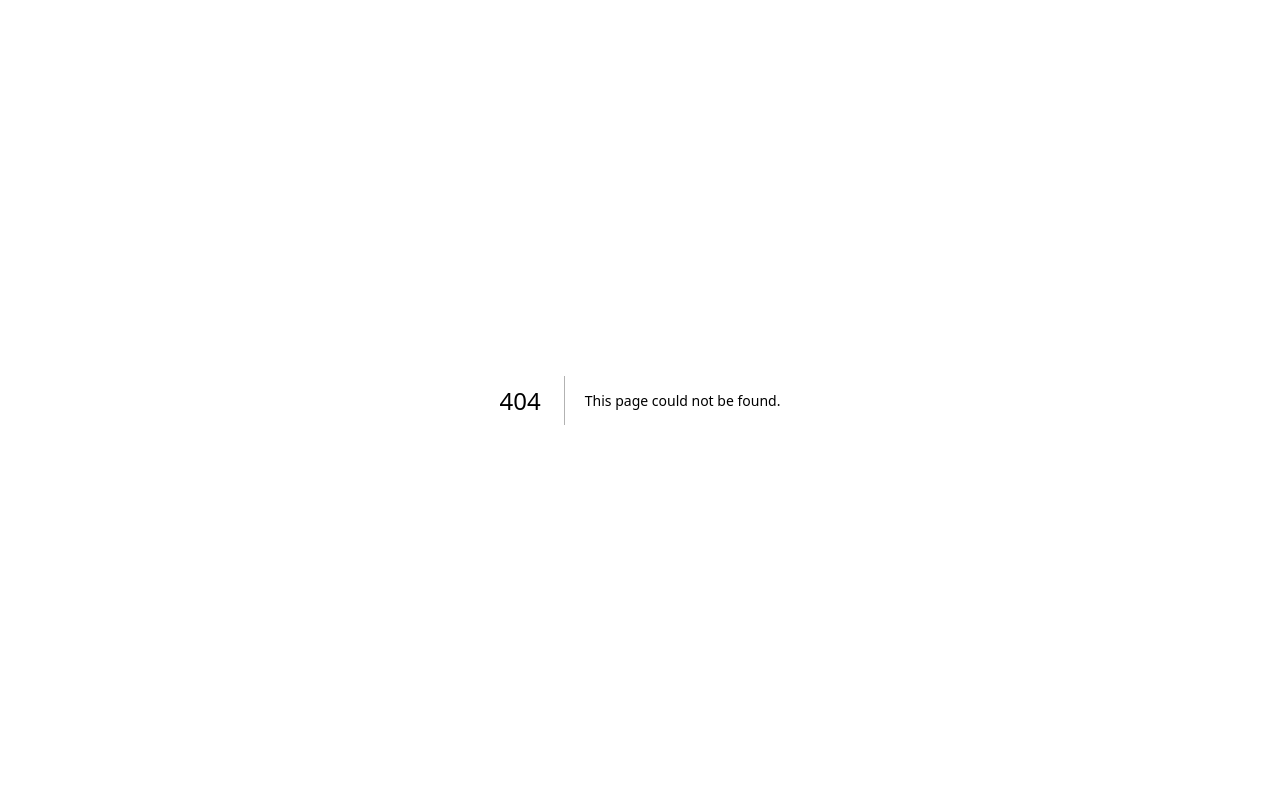
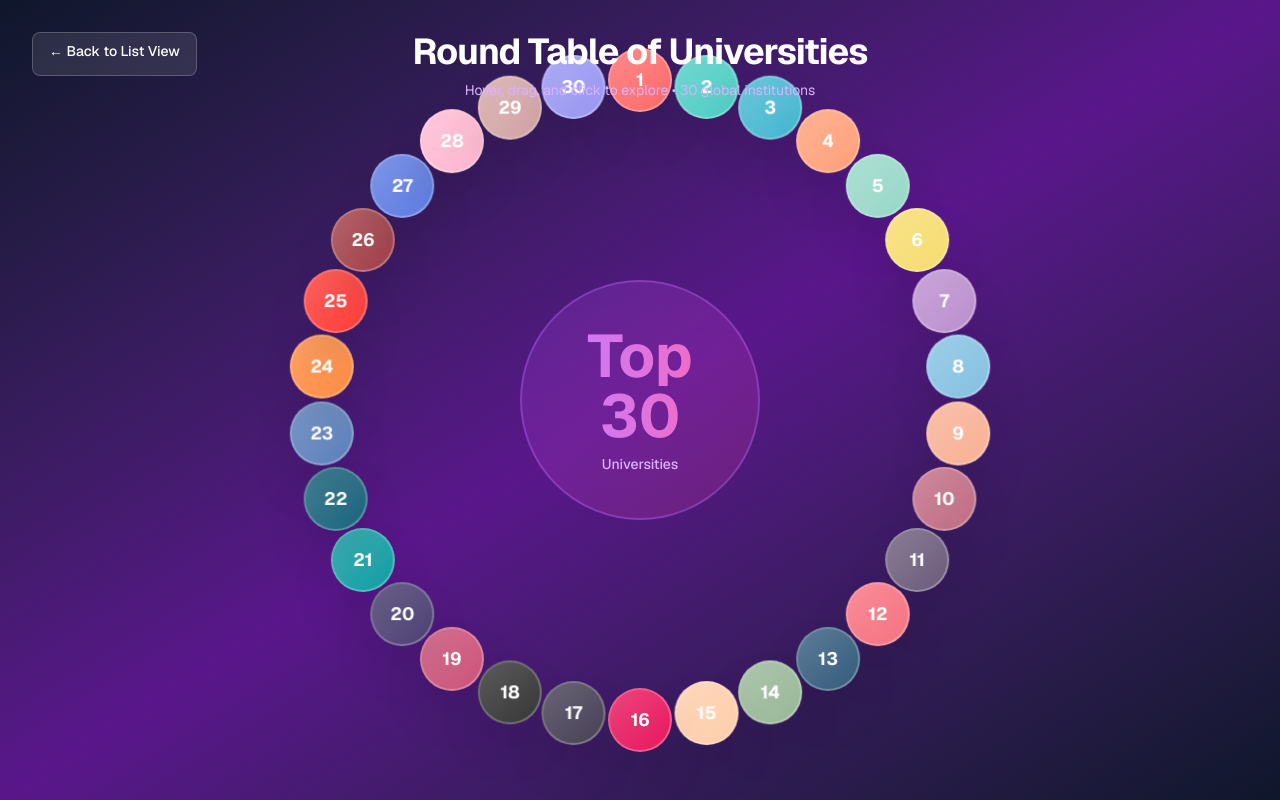
Before and after one commit to allaaaaan/top-global-universities, a Next.js app: page /circular in a window 1280 px wide. Before the commit this address had no page. Built offline with nearby package versions, Linux system fonts and the light colour scheme.

Commit message:
Update project name and version in package files, add framer-motion dependency, and implement a new circular layout for university display with enhanced interactivity and visual effects.

```diff
--- /dev/null
+++ b/app/circular/page.tsx
@@ -0,0 +1,231 @@
+'use client';
+
+import { useState, useRef } from 'react';
+import { motion, useMotionValue, useTransform, AnimatePresence } from 'framer-motion';
+import { getAllUniversities, University } from '@/data';
+
+export default function CircularLayout() {
+  const universities = getAllUniversities();
+  const [selectedId, setSelectedId] = useState<string | null>(null);
+  const [hoveredId, setHoveredId] = useState<string | null>(null);
+  const containerRef = useRef<HTMLDivElement>(null);
+
+  const radius = 320;
+  const centerRadius = 120;
+  const angleStep = (2 * Math.PI) / universities.length;
+
+  const selectedUniversity = universities.find(u => u.id === selectedId);
+
+  const colors = [
+    '#FF6B6B', '#4ECDC4', '#45B7D1', '#FFA07A', '#98D8C8',
+    '#F7DC6F', '#BB8FCE', '#85C1E2', '#F8B195', '#C06C84',
+    '#6C5B7B', '#F67280', '#355C7D', '#99B898', '#FECEAB',
+    '#E8175D', '#474056', '#363636', '#CC527A', '#4B3F72',
+    '#119DA4', '#19647E', '#5C80BC', '#FF8C42', '#FF3C38',
+    '#A23E48', '#5E7CE2', '#FFB8D1', '#D4A5A5', '#9896F1'
+  ];
+
+  return (
+    <div className="relative w-screen h-screen bg-gradient-to-br from-slate-900 via-purple-900 to-slate-900 overflow-hidden">
+      {/* Background Effects */}
+      <div className="absolute inset-0 bg-[radial-gradient(ellipse_at_center,_var(--tw-gradient-stops))] from-purple-900/20 via-transparent to-transparent" />
+
+      {/* Title */}
+      <motion.div
+        initial={{ opacity: 0, y: -50 }}
+        animate={{ opacity: 1, y: 0 }}
+        className="absolute top-8 left-1/2 -translate-x-1/2 z-20"
+      >
+        <h1 className="text-4xl font-bold text-white text-center tracking-tight">
+          Round Table of Universities
+        </h1>
+        <p className="text-purple-300 text-center mt-2 text-sm">
+          Hover, drag, and click to explore • {universities.length} global institutions
+        </p>
+      </motion.div>
+
+      {/* Circular Layout Container */}
+      <div
+        ref={containerRef}
+        className="absolute inset-0 flex items-center justify-center"
+      >
+        {/* Center Circle */}
+        <motion.div
+          initial={{ scale: 0, rotate: -180 }}
+          animate={{ scale: 1, rotate: 0 }}
+          transition={{ delay: 0.5, type: 'spring', stiffness: 200 }}
+          className="absolute w-[240px] h-[240px] rounded-full bg-gradient-to-br from-purple-500/20 to-pink-500/20 backdrop-blur-md border-2 border-purple-400/30 flex items-center justify-center z-10"
+        >
+          <div className="text-center px-6">
+            <div className="text-6xl font-bold text-transparent bg-clip-text bg-gradient-to-r from-purple-400 to-pink-400">
+              Top 30
+            </div>
+            <div className="text-purple-300 text-sm mt-2 font-medium">
+              Universities
+            </div>
+          </div>
+        </motion.div>
+
+        {/* University Circles */}
+        {universities.map((uni, index) => {
+          const angle = index * angleStep - Math.PI / 2;
+          const x = Math.cos(angle) * radius;
+          const y = Math.sin(angle) * radius;
+          const isSelected = selectedId === uni.id;
+          const isHovered = hoveredId === uni.id;
+
+          return (
+            <motion.div
+              key={uni.id}
+              initial={{ opacity: 0, scale: 0, x: 0, y: 0 }}
+              animate={{
+                opacity: 1,
+                scale: isSelected ? 1.3 : 1,
+                x,
+                y,
+                zIndex: isSelected ? 50 : isHovered ? 40 : 10,
+              }}
+              transition={{
+                delay: index * 0.03,
+                type: 'spring',
+                stiffness: 260,
+                damping: 20,
+              }}
+              drag
+              dragConstraints={{ left: -50, right: 50, top: -50, bottom: 50 }}
+              dragElastic={0.1}
+              dragTransition={{ bounceStiffness: 600, bounceDamping: 20 }}
+              whileHover={{
+                scale: isSelected ? 1.3 : 1.2,
+                rotate: [0, -5, 5, 0],
+                transition: { duration: 0.3 },
+              }}
+              whileTap={{ scale: 0.95 }}
+              onHoverStart={() => setHoveredId(uni.id)}
+              onHoverEnd={() => setHoveredId(null)}
+              onClick={() => setSelectedId(selectedId === uni.id ? null : uni.id)}
+              className="absolute cursor-pointer"
+              style={{
+                left: '50%',
+                top: '50%',
+                translateX: '-50%',
+                translateY: '-50%',
+              }}
+            >
+              {/* Glow Effect */}
+              {(isSelected || isHovered) && (
+                <motion.div
+                  layoutId={`glow-${uni.id}`}
+                  className="absolute inset-0 rounded-full blur-xl opacity-60"
+                  style={{
+                    backgroundColor: colors[index % colors.length],
+                    scale: 1.5,
+                  }}
+                  initial={{ opacity: 0 }}
+                  animate={{ opacity: 0.6 }}
+                  exit={{ opacity: 0 }}
+                />
+              )}
+
+              {/* Circle */}
+              <motion.div
+                className="relative w-16 h-16 rounded-full flex items-center justify-center text-white font-bold text-sm shadow-2xl border-2 border-white/30 backdrop-blur-sm"
+                style={{
+                  backgroundColor: colors[index % colors.length],
+                }}
+              >
+                <div className="absolute inset-0 rounded-full bg-gradient-to-br from-white/20 to-transparent" />
+                <span className="relative z-10 text-lg">{uni.rank}</span>
+              </motion.div>
+
+              {/* Tooltip on Hover */}
+              <AnimatePresence>
+                {(isHovered || isSelected) && (
+                  <motion.div
+                    initial={{ opacity: 0, y: 10 }}
+                    animate={{ opacity: 1, y: 0 }}
+                    exit={{ opacity: 0, y: 10 }}
+                    className="absolute top-full mt-3 left-1/2 -translate-x-1/2 px-3 py-2 bg-white/95 backdrop-blur-md rounded-lg shadow-xl whitespace-nowrap pointer-events-none border border-gray-200"
+                  >
+                    <div className="font-bold text-gray-900 text-sm">
+                      {uni.shortName}
+                    </div>
+                    <div className="text-xs text-gray-600 mt-0.5">
+                      {uni.location.city}, {uni.location.country}
+                    </div>
+                  </motion.div>
+                )}
+              </AnimatePresence>
+            </motion.div>
+          );
+        })}
+      </div>
+
+      {/* Selected University Detail Panel */}
+      <AnimatePresence>
+        {selectedUniversity && (
+          <motion.div
+            initial={{ opacity: 0, y: 100 }}
+            animate={{ opacity: 1, y: 0 }}
+            exit={{ opacity: 0, y: 100 }}
+            transition={{ type: 'spring', damping: 25 }}
+            className="absolute bottom-8 left-1/2 -translate-x-1/2 max-w-2xl w-full mx-4 bg-white/95 backdrop-blur-lg rounded-2xl shadow-2xl p-6 border border-gray-200 z-[100]"
+          >
+            <button
+              onClick={() => setSelectedId(null)}
+              className="absolute top-4 right-4 w-8 h-8 rounded-full bg-gray-100 hover:bg-gray-200 transition-colors flex items-center justify-center text-gray-600 hover:text-gray-900"
+            >
+              ✕
+            </button>
+
+            <div className="flex items-start gap-4">
+              <div
+                className="w-16 h-16 rounded-full flex items-center justify-center text-white font-bold text-2xl shadow-lg flex-shrink-0"
+                style={{
+                  backgroundColor: colors[selectedUniversity.rank - 1],
+                }}
+              >
+                {selectedUniversity.rank}
+              </div>
+
+              <div className="flex-1">
+                <h2 className="text-2xl font-bold text-gray-900">
+                  {selectedUniversity.name}
+                </h2>
+                <p className="text-sm text-gray-600 mt-1">
+                  {selectedUniversity.location.city}, {selectedUniversity.location.country}
+                </p>
+
+                <p className="mt-4 text-gray-700 leading-relaxed">
+                  {selectedUniversity.description}
+                </p>
+
+                <div className="mt-4 flex flex-wrap gap-2">
+                  {selectedUniversity.majors.map((major, idx) => (
+                    <span
+                      key={idx}
+                      className="px-3 py-1 bg-gradient-to-r from-purple-100 to-pink-100 text-purple-700 rounded-full text-xs font-medium"
+                    >
+                      {major}
+                    </span>
+                  ))}
+                </div>
+              </div>
+            </div>
+          </motion.div>
+        )}
+      </AnimatePresence>
+
+      {/* Back Button */}
+      <motion.a
+        href="/"
+        initial={{ opacity: 0, x: -50 }}
+        animate={{ opacity: 1, x: 0 }}
+        transition={{ delay: 0.8 }}
+        className="absolute top-8 left-8 px-4 py-2 bg-white/10 backdrop-blur-md text-white rounded-lg hover:bg-white/20 transition-colors border border-white/20 text-sm font-medium"
+      >
+        ← Back to List View
+      </motion.a>
+    </div>
+  );
+}
--- a/app/page.tsx
+++ b/app/page.tsx
@@ -12,7 +12,16 @@ export default function Home() {
   const selectedUniversity = getUniversityById(selectedId);
 
   return (
-    <div className="flex h-screen overflow-hidden bg-stone-50">
+    <div className="flex h-screen overflow-hidden bg-stone-50 relative">
+      {/* Circular Layout Link */}
+      <a
+        href="/circular"
+        className="absolute top-4 right-4 z-50 px-4 py-2 bg-gradient-to-r from-purple-600 to-pink-600 text-white rounded-lg hover:from-purple-700 hover:to-pink-700 transition-all shadow-lg text-sm font-medium flex items-center gap-2"
+      >
+        <span>🎯</span>
+        <span>Circular View</span>
+      </a>
+
       <div className="flex w-full max-w-[1600px] mx-auto">
         {/* Left Sidebar - University List */}
         <div className="w-full md:w-[280px] lg:w-[300px] flex-shrink-0 shadow-[0_0_40px_rgba(0,0,0,0.04)] overflow-x-hidden">
--- a/package.json
+++ b/package.json
@@ -23,6 +23,7 @@
     "lint": "eslint"
   },
   "dependencies": {
+    "framer-motion": "^12.23.24",
     "next": "16.0.3",
     "react": "19.2.0",
     "react-dom": "19.2.0"
```
Also changed, not shown: 1 other file (tests, documents, lock files or other folders).
